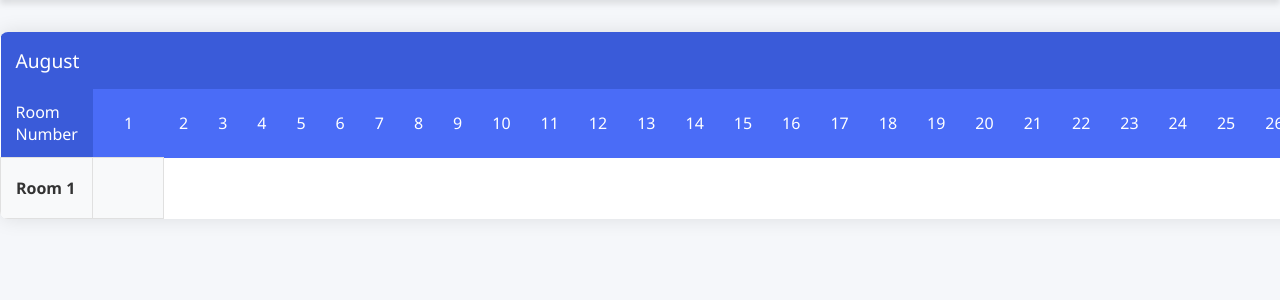
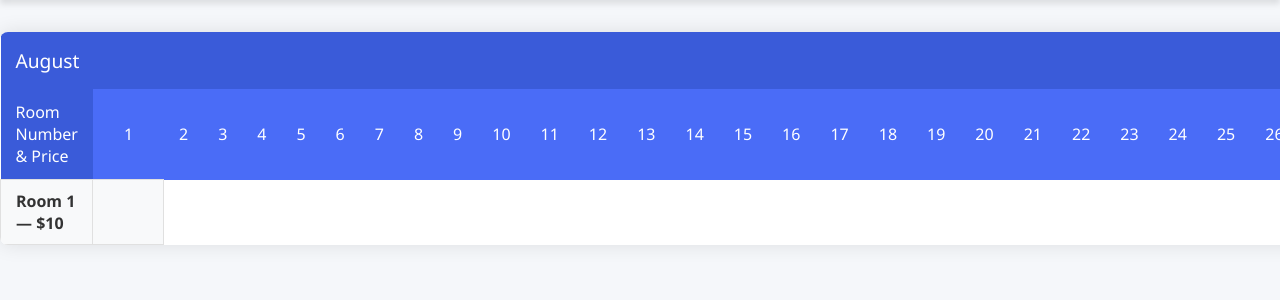
Before and after one commit to sabuka-dumbo/Reseption-tables, a Django app: template administration/tables/templates/index.html in a window 1280 px wide. Shown: the part 71-371 px from the top of the page. Run offline with Django 3.2, Linux system fonts and the light colour scheme; the template is opened without the code that fills it: most values are stand-ins (such as "Sample title", 1, 10 or a date in 2020).

Commit message:
Aug 11, 2025, 10:27 AM

```diff
--- a/administration/tables/templates/index.html
+++ b/administration/tables/templates/index.html
@@ -39,7 +39,7 @@
                     <th colspan="32" style="text-align: left;">August</th>
                 </tr>
                 <tr>
-                    <th>Room Number</th>
+                    <th>Room Number & Price</th>
                     <!-- Days 1-31 -->
                     <th>1</th><th>2</th><th>3</th><th>4</th><th>5</th>
                     <th>6</th><th>7</th><th>8</th><th>9</th><th>10</th>
@@ -53,7 +53,7 @@
             <tbody>
                 {% for room in rooms %}
                 <tr>
-                    <td>Room {{ room.room_number }}</td>
+                    <td>Room {{ room.room_number }} — ${{ room.room_price }}</td>
                     {% for day in days %}
                         {% with booking=room.booking_set.all|get_booking_for_day:day %}
                             {% if booking %}
```
